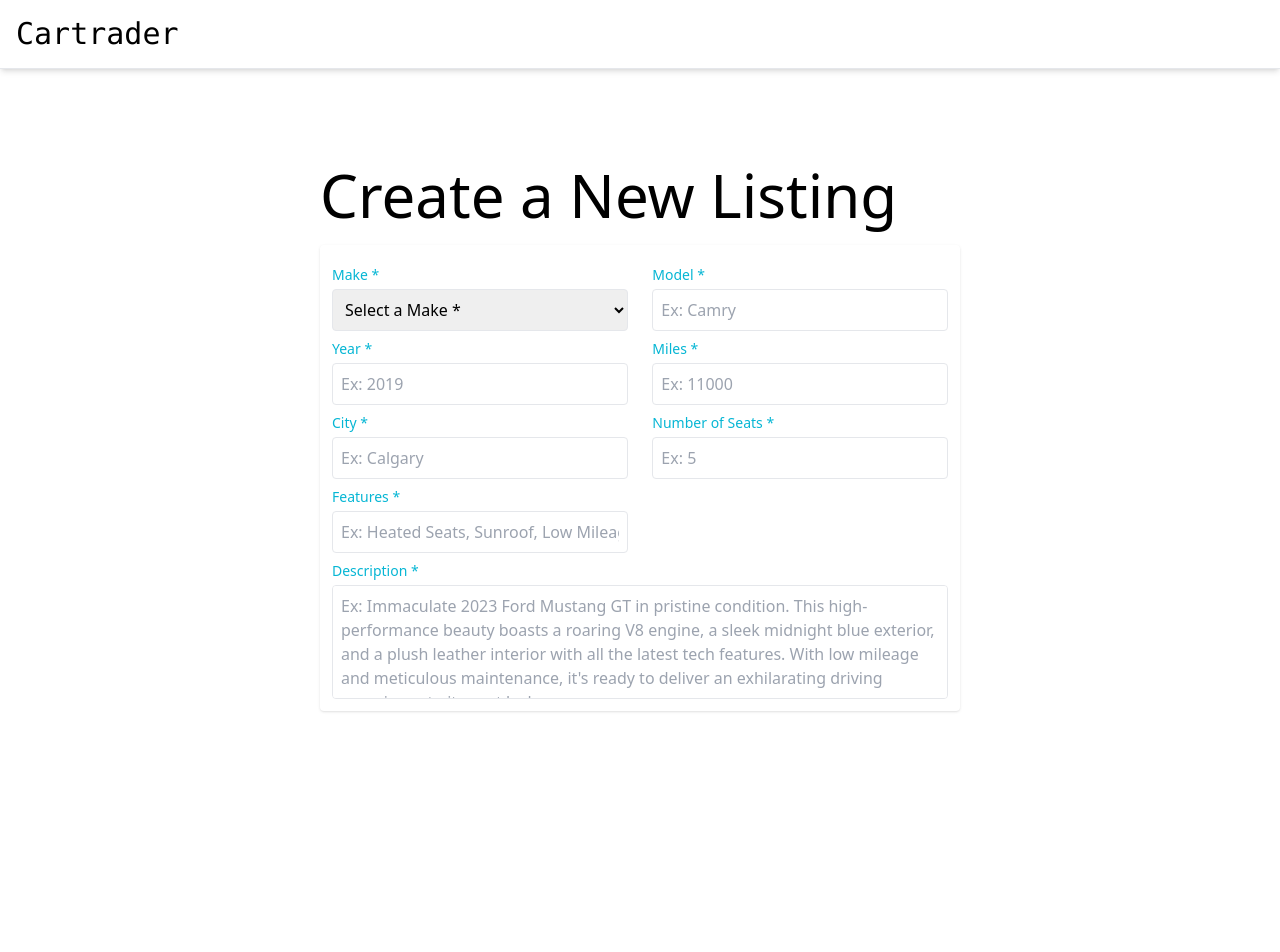
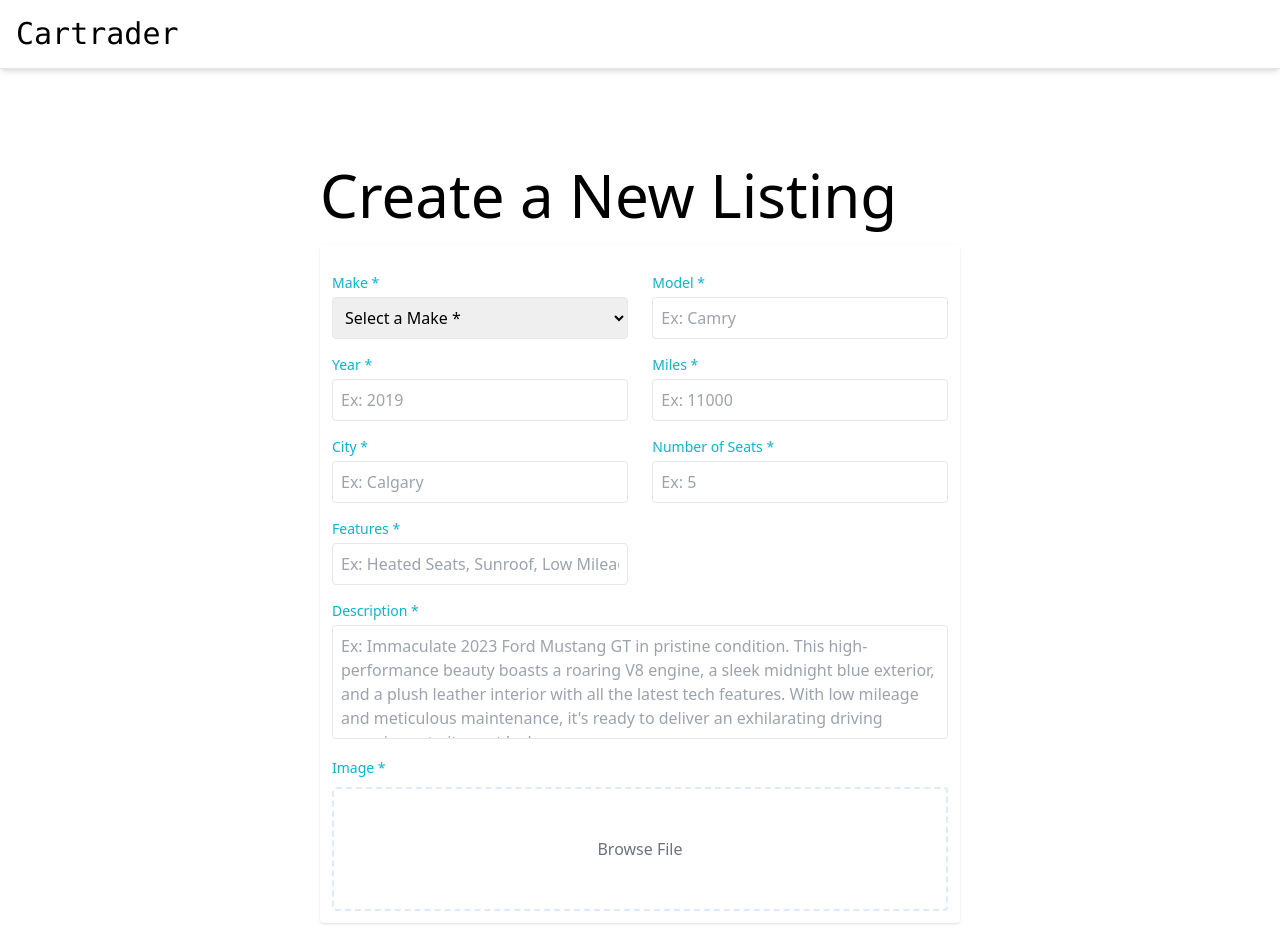
Before and after one commit to deejayjay/nuxt3-bootcamp, a Nuxt app in the folder cartrader/: page /profile/listings/create in a window 1280 px wide. Shown: the top 952 px of the page. Before the commit the page ends 800 px from the top, so only its background shows below. Built offline with nearby package versions, Linux system fonts and the light colour scheme.

Commit message:
Adds CardAdImage component.

```diff
--- /dev/null
+++ b/cartrader/components/Car/Ad/Image.vue
@@ -0,0 +1,50 @@
+<script setup>
+const image = useState('carImage', () => {
+  return {
+    preview: null,
+    image: null
+  };
+});
+
+const $emits = defineEmits(['changeInput']);
+
+const onImageUpload = (event) => {
+  const input = event.target;
+  if (input.files) {
+    const reader = new FileReader();
+    reader.onload = (e) => {
+      image.value.preview = e.target.result;
+    };
+    image.value.image = input.files[0];
+    reader.readAsDataURL(input.files[0]);
+    $emits('changeInput', input.files[0], 'image');
+  }
+};
+</script>
+
+<template>
+  <div class="mt-4 w-[100%]">
+    <label for="carImage"
+           class="text-cyan-500 mb-1 text-sm">Image *</label>
+    <div class="form-group mt-2 ">
+      <div class="relative">
+        <input class="opacity-0 absolute cursor-pointer w-full h-full"
+               type="file"
+               accept="image/*"
+               name="carImage"
+               id="carImage"
+               @change="onImageUpload">
+        <div
+             class="cursor-pointer p-12 rounded border-2 border-blue-100 hover:border-blue-300 border-dashed text-center text-gray-500">
+          Browse File
+        </div>
+      </div>
+      <div class="border p-2 mt-3 w-56"
+           v-if="image.preview">
+        <img :src="image.preview"
+             class="img-fluid"
+             alt="Preview Car Image">
+      </div>
+    </div>
+  </div>
+</template>
--- a/cartrader/components/Car/Ad/Input.vue
+++ b/cartrader/components/Car/Ad/Input.vue
@@ -14,7 +14,7 @@ const onChange = () => {
 </script>
 
 <template>
-  <div class="flex flex-col w-[48%] mt-2">
+  <div class="flex flex-col w-[48%] mt-4">
     <label :for="name"
            class="text-cyan-500 mb-1 text-sm">{{ title }}</label>
     <input type="text"
--- a/cartrader/components/Car/Ad/Select.vue
+++ b/cartrader/components/Car/Ad/Select.vue
@@ -14,7 +14,7 @@ const onChange = () => {
 </script>
 
 <template>
-  <div class="flex flex-col w-[48%] mt-2">
+  <div class="flex flex-col w-[48%] mt-4">
     <label :for="name"
            class="text-cyan-500 mb-1 text-sm">{{ title }}</label>
     <select :name="name"
--- a/cartrader/components/Car/Ad/TextArea.vue
+++ b/cartrader/components/Car/Ad/TextArea.vue
@@ -14,7 +14,7 @@ const onChange = () => {
 </script>
 
 <template>
-  <div class="flex flex-col w-[100%] mt-2">
+  <div class="flex flex-col w-[100%] mt-4">
     <label :for="name"
            class="text-cyan-500 mb-1 text-sm">{{ title }}</label>
     <textarea :name="name"
--- a/cartrader/pages/profile/listings/create.vue
+++ b/cartrader/pages/profile/listings/create.vue
@@ -68,7 +68,7 @@ const inputs = [
     <div class="mt-24">
       <h2 class="text-6xl">Create a New Listing</h2>
     </div>
-    <div class="shadow rounded p-3 mt-5 flex flex-wrap justify-between">
+    <form class="shadow rounded p-3 mt-5 flex flex-wrap justify-between">
       <CarAdSelect title="Make *"
                    name="make"
                    :options="makes"
@@ -83,6 +83,8 @@ const inputs = [
                      name="description"
                      placeholder="Ex: Immaculate 2023 Ford Mustang GT in pristine condition. This high-performance beauty boasts a roaring V8 engine, a sleek midnight blue exterior, and a plush leather interior with all the latest tech features. With low mileage and meticulous maintenance, it's ready to deliver an exhilarating driving experience to its next lucky owner."
                      @change-input="onChangeInput" />
-    </div>
+      <CarAdImage title="Image *"
+                  @change-input="onChangeInput" />
+    </form>
   </div>
 </template>
```
